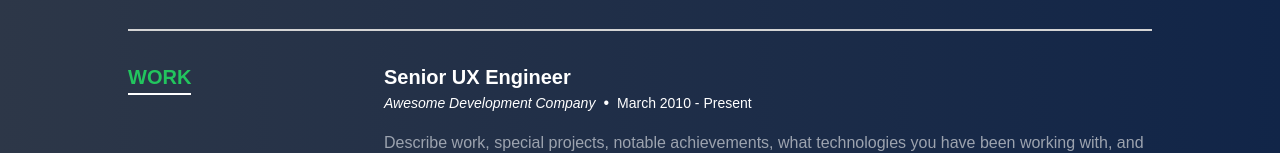
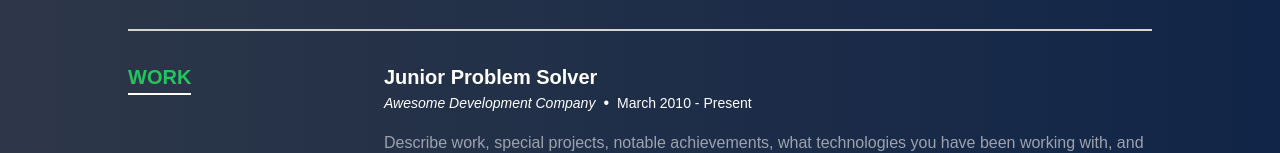
Before and after one commit to ROONEY07/Roney-Portfolio, a plain HTML site: page index.html in a window 1280 px wide. Shown: the part 2261-2414 px from the top of the page. Drawn offline with nearby package versions, Linux system fonts and the light colour scheme; files that its build step writes are made by us from their sources.

Commit message:
change the skill

```diff
--- a/index.html
+++ b/index.html
@@ -490,7 +490,7 @@
                                 <div class=" col-span-1 flex flex-col md:col-span-3">
                                     <div class="flex flex-col pb-8 text-center last:pb-0 md:text-left">
                                         <div class="flex flex-col pb-4">
-                                            <h2 class="text-xl font-bold">Senior UX Engineer</h2>
+                                            <h2 class="text-xl font-bold">Junior Problem Solver</h2>
                                             <div class="flex items-center justify-center gap-x-2 md:justify-start"><span
                                                     class="flex-1 text-sm font-medium italic sm:flex-none">Awesome Development
                                                     Company</span><span>•</span><span class="flex-1 text-sm sm:flex-none">March 2010 -
```
